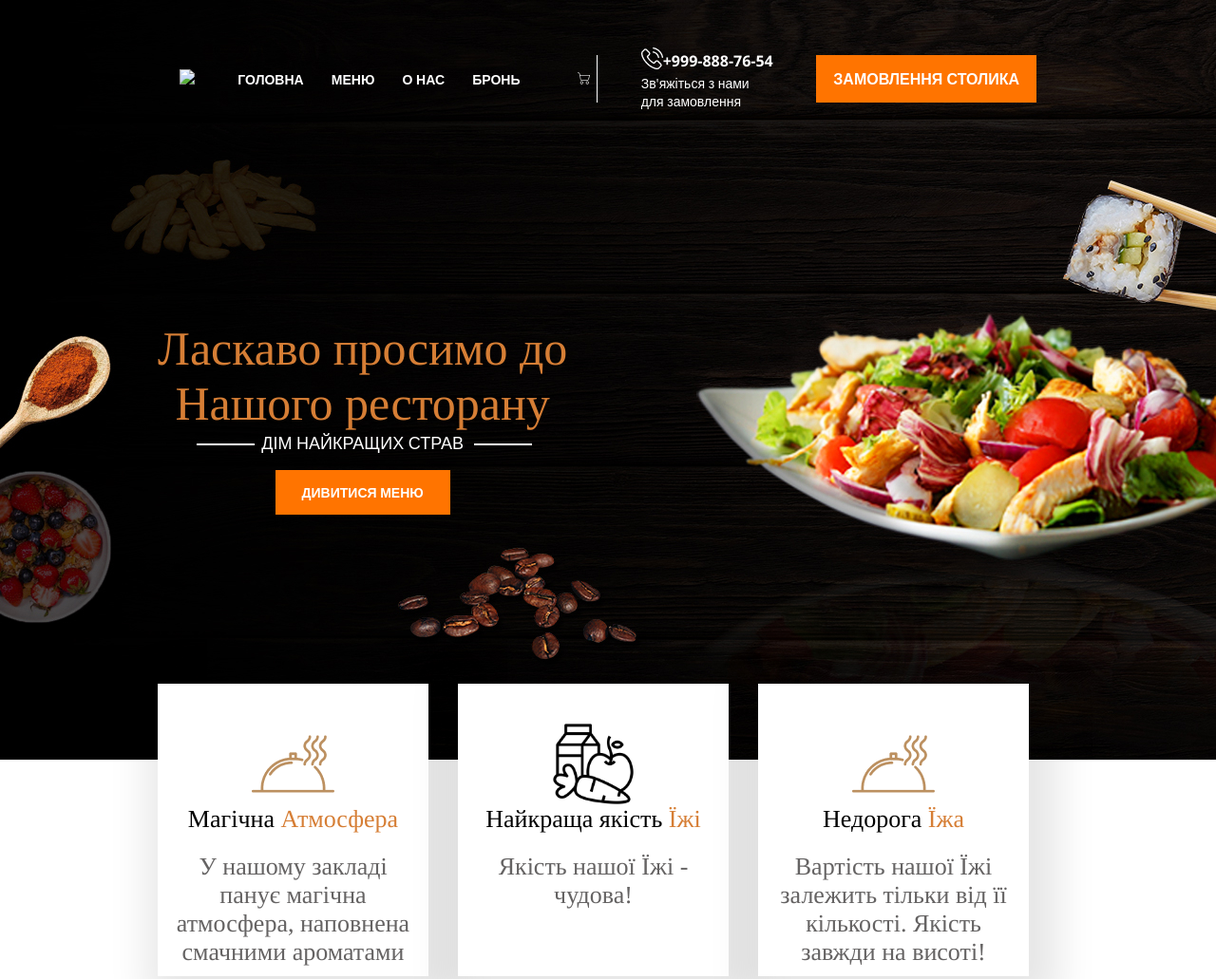
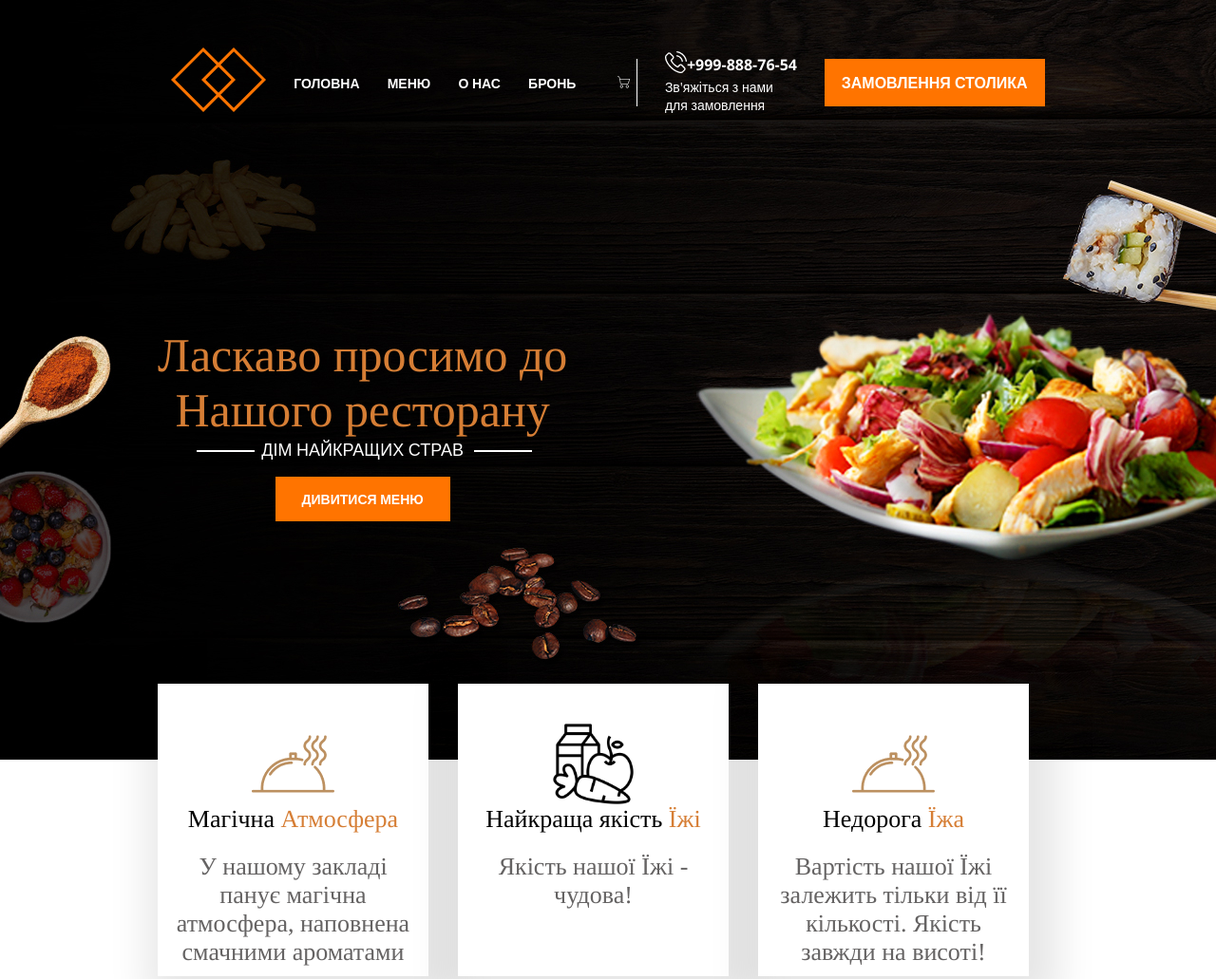
Before and after one commit to SAVESOIlSaveSoil/sho_ce_take.com, a plain HTML site: page index.html in a window 1280 px wide. Shown: the top 1031 px of the page at 95% size. Drawn offline with nearby package versions, Linux system fonts and the light colour scheme; files whose address does not match are found by name.

Commit message:
Update index.html

```diff
--- a/index.html
+++ b/index.html
@@ -20,7 +20,7 @@
         <div class='container'>
             <div class='header-line'>
                 <div class='header-logo'>
-                    <img src="logo.png">
+                    <img src="img/logo.png">
                 </div>
 
                 <div class='nav'>
```
